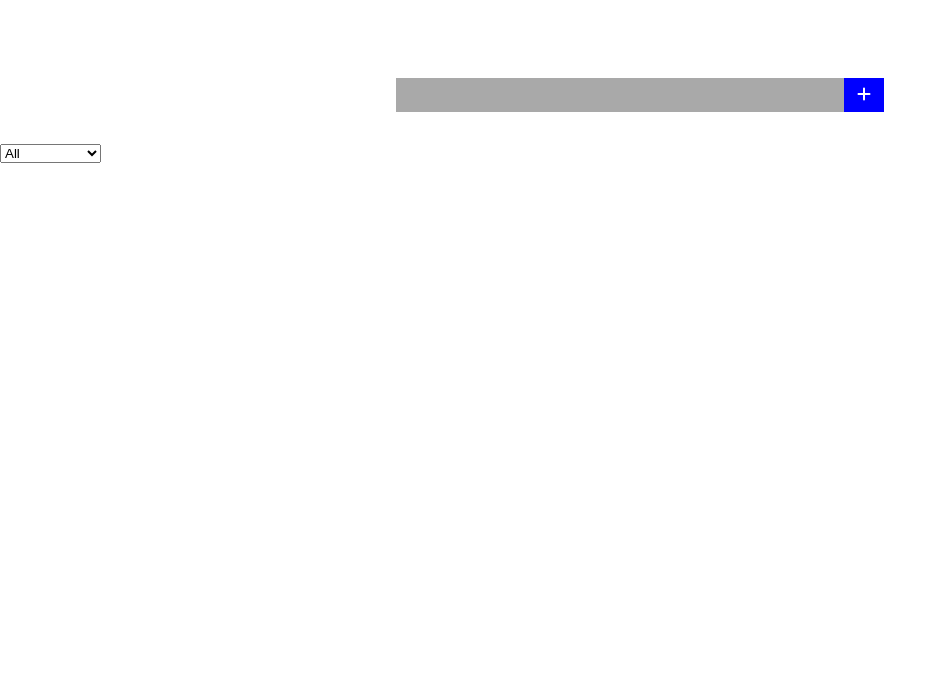
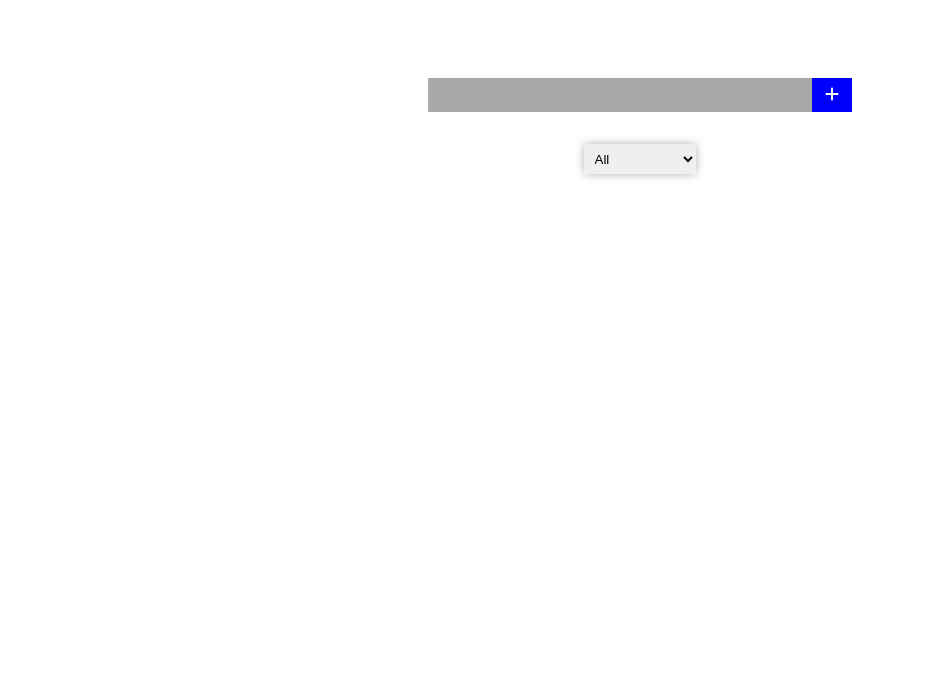
Before and after one commit to dedektegarapriyandi/todo-app, a plain HTML site: page index.html in a window 1280 px wide. Shown: the part 114-800 px from the top of the page, without its empty margins (0-947 px from the left). Drawn offline with Linux system fonts and the light colour scheme.

Commit message:
add style for todo-filter

```diff
--- a/assets/scss/app.scss
+++ b/assets/scss/app.scss
@@ -3,6 +3,7 @@
 @use "./components/header";
 @use "./components/input-form";
 @use "./components/todo-lists";
+@use "./components/todo-filter";
 
 * {
     margin: 0;
--- a/assets/scss/components/_input-form.scss
+++ b/assets/scss/components/_input-form.scss
@@ -9,7 +9,7 @@
         padding: .5rem;
         outline: none;
         border: none;
-        width: 35%;
+        width: 30%;
         background-color: darkgrey;
     }
 
--- /dev/null
+++ b/assets/scss/components/_todo-filter.scss
@@ -0,0 +1,13 @@
+@use "../mixin" as mix;
+
+.todo-filter {
+    @include mix.flexBox(row, center);
+    margin-bottom: 2em;
+
+    .select {
+        outline: none;
+        border: none;
+        padding: .5em;
+        box-shadow: 0 0 10px rgba(0, 0, 0, 0.3);
+    }
+}
```
Also changed, not shown: assets/css/app.css, 1 other file.
